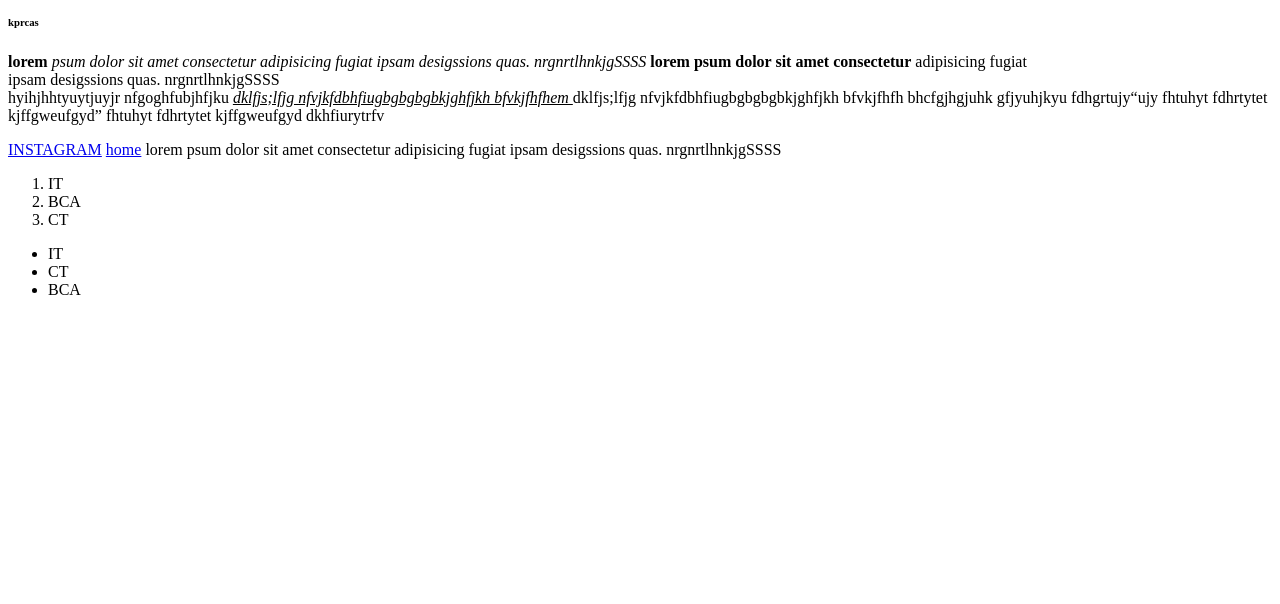
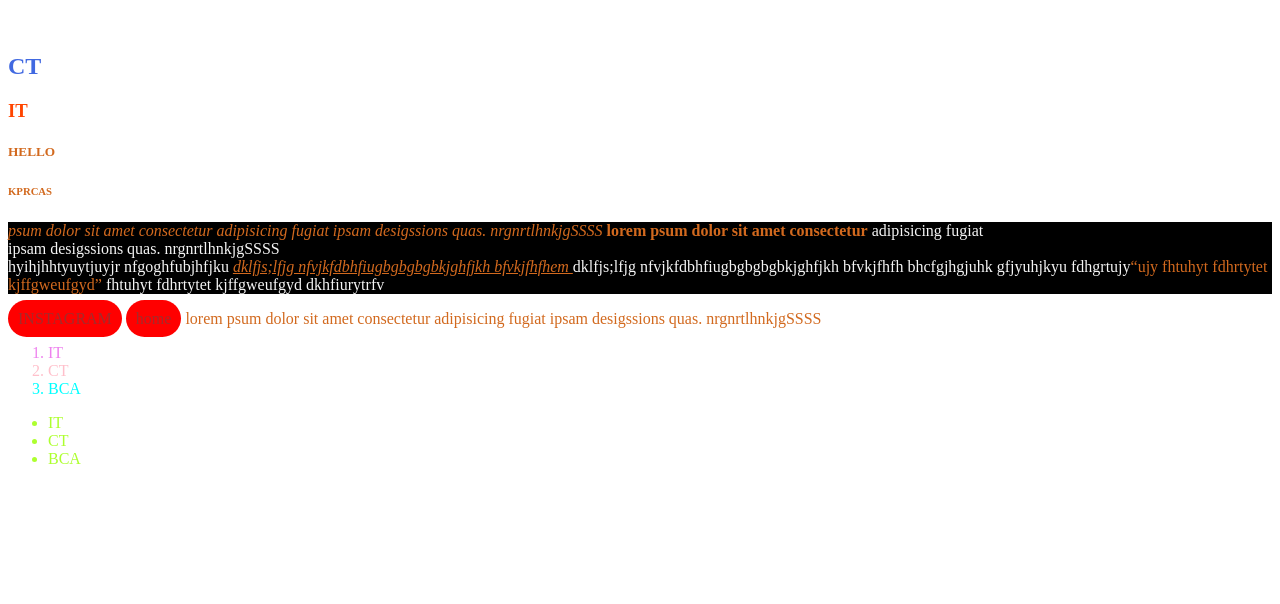
Before and after one commit to chitra2007/2025, a plain HTML site: page index.html in a window 1280 px wide. Shown: the part 196-800 px from the top of the page. Drawn offline with Linux system fonts and the light colour scheme.

Commit message:
inidex.html

```diff
--- /dev/null
+++ b/css/style.css
@@ -0,0 +1,49 @@
+.header {
+    background-color: black;
+    color: whitesmoke;
+}
+
+.header:hover {
+    background-color: green;
+    color: white;
+}
+
+#one {
+
+    color: violet;
+}
+
+#two {
+
+    color: pink;
+}
+
+#three {
+
+    color: aqua;
+}
+
+#four,
+#five,
+#six {
+
+    color: greenyellow;
+}
+
+* {
+    color: chocolate;
+}
+
+.link {
+    text-decoration: none;
+    color: brown;
+    background-color: red;
+    padding:10px;
+    border-radius: 100px;
+
+}
+.link:hover{
+    color:aqua;
+    background-color: blue;
+
+}
--- a/index.html
+++ b/index.html
@@ -4,33 +4,48 @@
 <head>
 
   <title>KPRCAS 2025</title>
+  <link rel="stylesheet" href="./css/style.css">
+  <style>
+    h2 {
+      color: royalblue
+    }
+  </style>
+  <style>
+    h3 {
+      color: orangered
+    }
+  </style>
 </head>
 
 <body>
 
-  <h1>hello kpr</h1>
+  <h1 style="color:red;font-size:100px;">HELLO KPR</h1>
   <h2> CT</h2>
   <h3>IT</h3>
-  <h5>hello</h5>
-  <h6>kprcas</h6>
-  <p> <b>lorem</b>
-     <i>psum dolor sit amet consectetur adipisicing fugiat ipsam desigssions quas. nrgnrtlhnkjgSSSS</i>
-     <strong>lorem psum dolor sit amet consectetur</strong> adipisicing fugiat <br> ipsam desigssions quas. nrgnrtlhnkjgSSSS</br>hyihjhhtyuytjuyjr nfgoghfubjhfjku
-     <em><u> dklfjs;lfjg nfvjkfdbhfiugbgbgbgbkjghfjkh bfvkjfhfhem </em></u> dklfjs;lfjg nfvjkfdbhfiugbgbgbgbkjghfjkh
-      bfvkjfhfh bhcfgjhgjuhk gfjyuhjkyu fdhgrtujy<q>ujy fhtuhyt fdhrtytet kjffgweufgyd</q> fhtuhyt fdhrtytet kjffgweufgyd dkhfiurytrfv
+  <h5>HELLO</h5>
+  <h6>KPRCAS</h6>
+  <p class="header">
+    </header>
+    <i>psum dolor sit amet consectetur adipisicing fugiat ipsam desigssions quas. nrgnrtlhnkjgSSSS</i>
+    <strong>lorem psum dolor sit amet consectetur</strong> adipisicing fugiat <br> ipsam desigssions quas.
+    nrgnrtlhnkjgSSSS</br>hyihjhhtyuytjuyjr nfgoghfubjhfjku
+    <em><u> dklfjs;lfjg nfvjkfdbhfiugbgbgbgbkjghfjkh bfvkjfhfhem </em></u> dklfjs;lfjg nfvjkfdbhfiugbgbgbgbkjghfjkh
+    bfvkjfhfh bhcfgjhgjuhk gfjyuhjkyu fdhgrtujy<q>ujy fhtuhyt fdhrtytet kjffgweufgyd</q> fhtuhyt fdhrtytet kjffgweufgyd
+    dkhfiurytrfv
   </p>
-   <a href="https://www.instagram.com/" target="_blank">INSTAGRAM</a>
-    <a href="home.html">home</a>
-     lorem psum dolor sit amet consectetur adipisicing fugiat ipsam desigssions quas. nrgnrtlhnkjgSSSS </p>
+  <a CLASS="link link text" href="https://www.instagram.com/" target="_blank">INSTAGRAM</a>
+  <a CLASS="link link text" href="home.html">home</a>
+  lorem psum dolor sit amet consectetur adipisicing fugiat ipsam desigssions quas. nrgnrtlhnkjgSSSS </p>
   <OL>
-    <li>IT</li>
-    <li>BCA</li>
-    <li>CT</li>
+    <li id="one">IT</li>
+    <li id="two">CT</li>
+    <li id="three">BCA</li>
+
   </OL>
   <UL>
-    <li>IT</li>
-    <li>CT</li>
-    <li>BCA</li>
+    <li id="four">IT</li>
+    <li id="five">CT</li>
+    <li id="six">BCA</li>
   </UL>
 </body>
 
```
Also changed, not shown: position.html (added, +60 -0 lines), style.html (added, +40 -0 lines).
